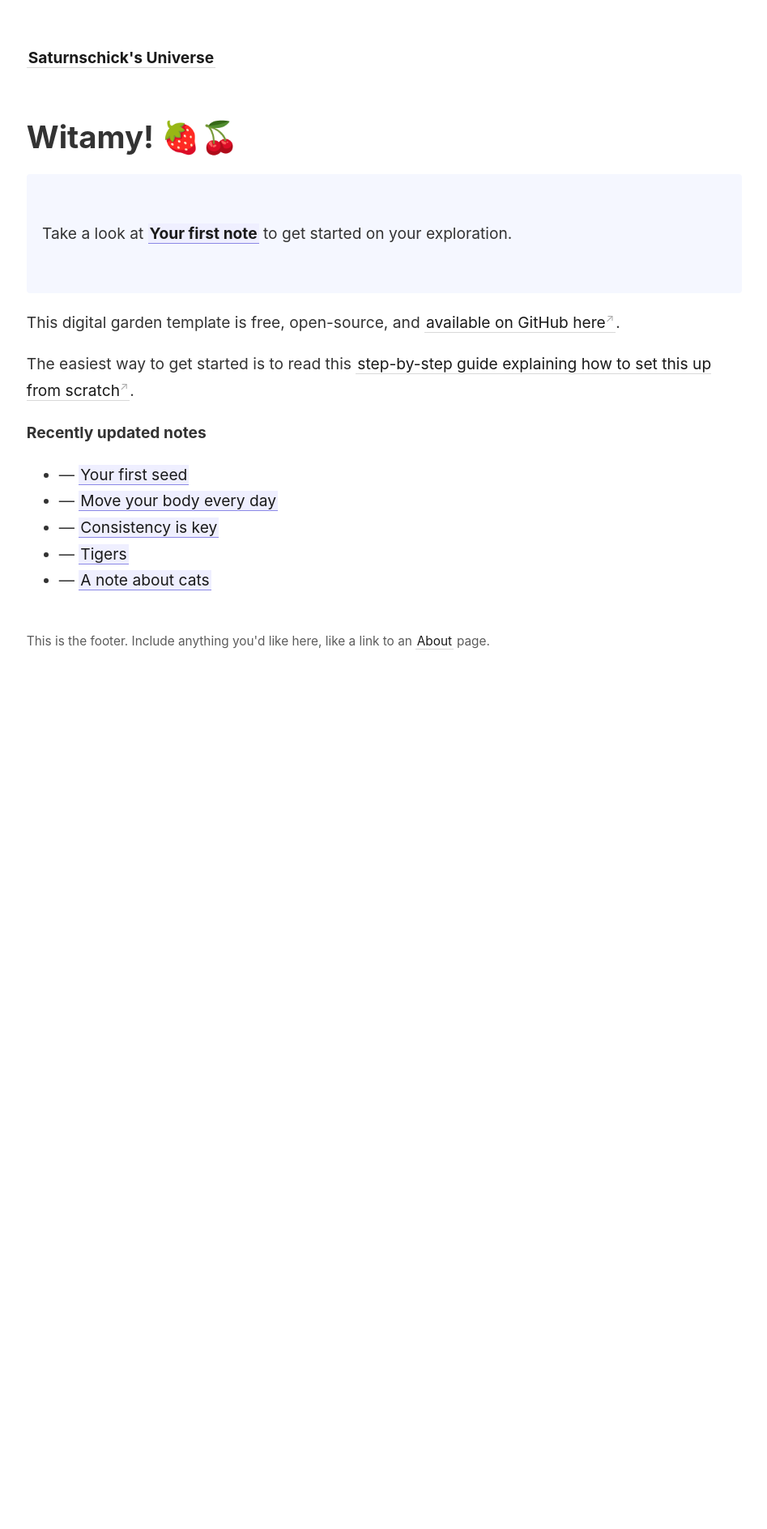
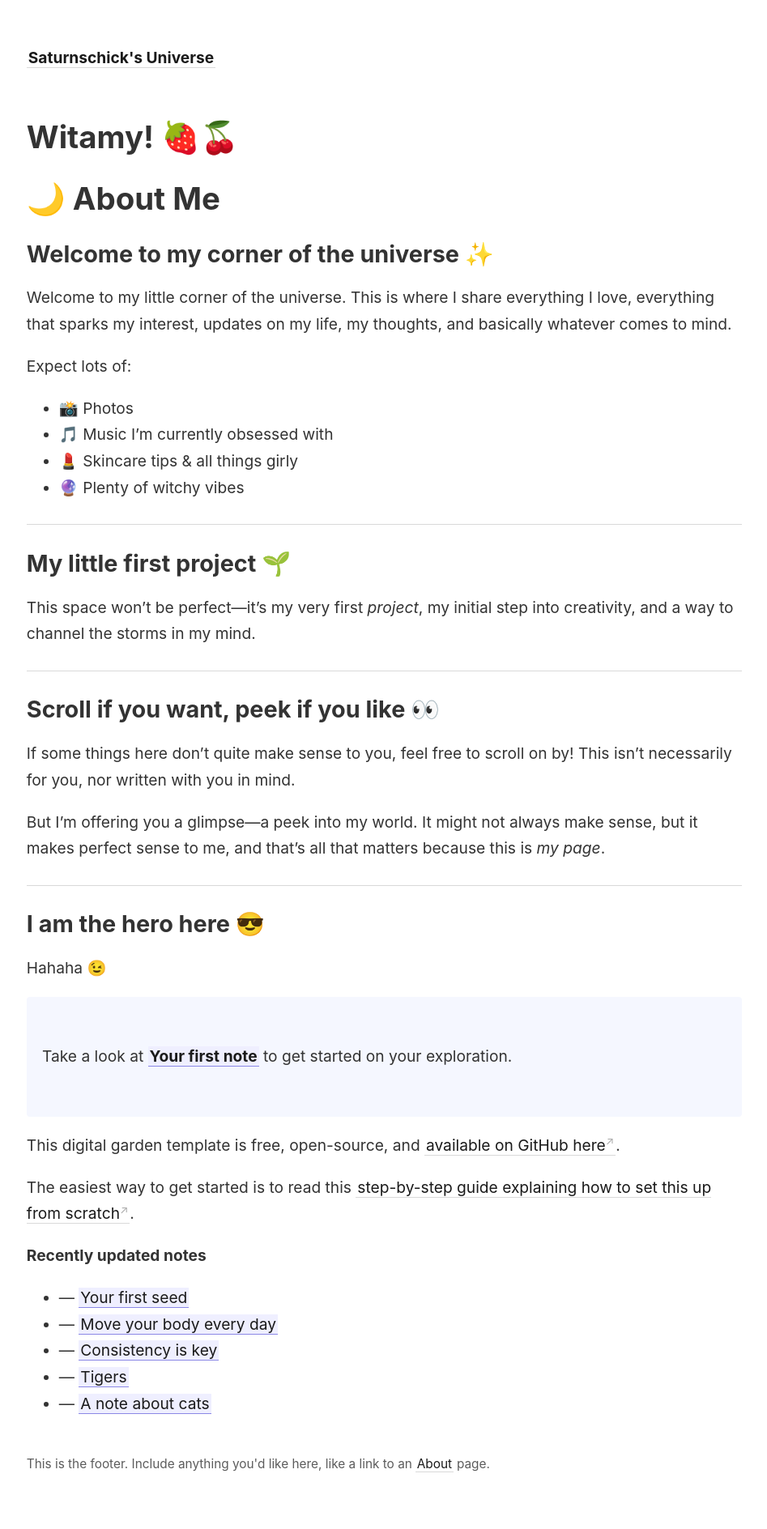
Before and after one commit to saturnschick/saturnschick-garden, a Jekyll site: the page built from _pages/index.md, in a window 1280 px wide. Shown: the whole page at 81% size, without its empty margins (44-991 px from the left). Built offline with Jekyll 4.4.1, drawn with Linux system fonts in a browser that asks for light colours; before the commit the page ends 900 px from its top, so only the background shows below that.

Commit message:
Update index.md

```diff
--- a/_pages/index.md
+++ b/_pages/index.md
@@ -6,6 +6,37 @@ permalink: /
 ---
 
 # Witamy! 🍓🍒
+# 🌙 About Me
+
+## Welcome to my corner of the universe ✨
+
+Welcome to my little corner of the universe. This is where I share everything I love, everything that sparks my interest, updates on my life, my thoughts, and basically whatever comes to mind.
+
+Expect lots of:
+- 📸 Photos
+- 🎵 Music I’m currently obsessed with
+- 💄 Skincare tips & all things girly
+- 🔮 Plenty of witchy vibes
+
+---
+
+## My little first project 🌱
+
+This space won’t be perfect—it’s my very first *project*, my initial step into creativity, and a way to channel the storms in my mind.
+
+---
+
+## Scroll if you want, peek if you like 👀
+
+If some things here don’t quite make sense to you, feel free to scroll on by! This isn’t necessarily for you, nor written with you in mind.
+
+But I’m offering you a glimpse—a peek into my world. It might not always make sense, but it makes perfect sense to me, and that’s all that matters because this is *my page*.
+
+---
+
+## I am the hero here 😎
+
+Hahaha 😉
 
 <p style="padding: 3em 1em; background: #f5f7ff; border-radius: 4px;">
   Take a look at <span style="font-weight: bold">[[Your first note]]</span> to get started on your exploration.
```
